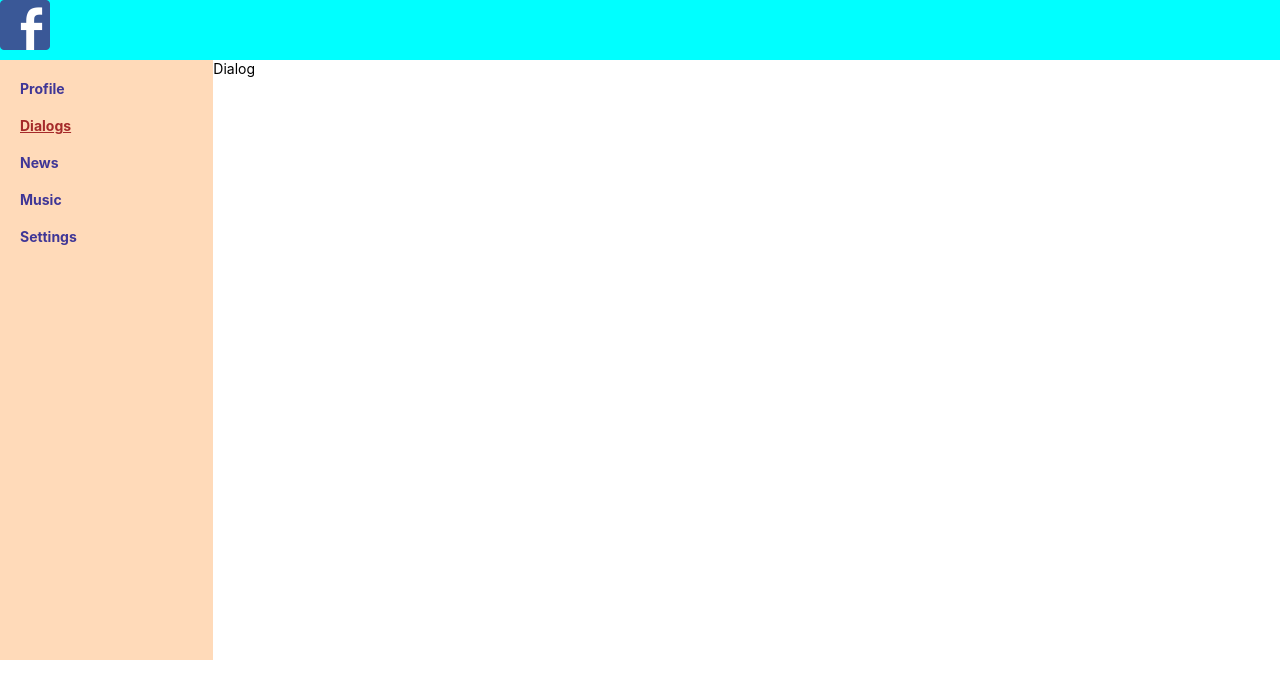
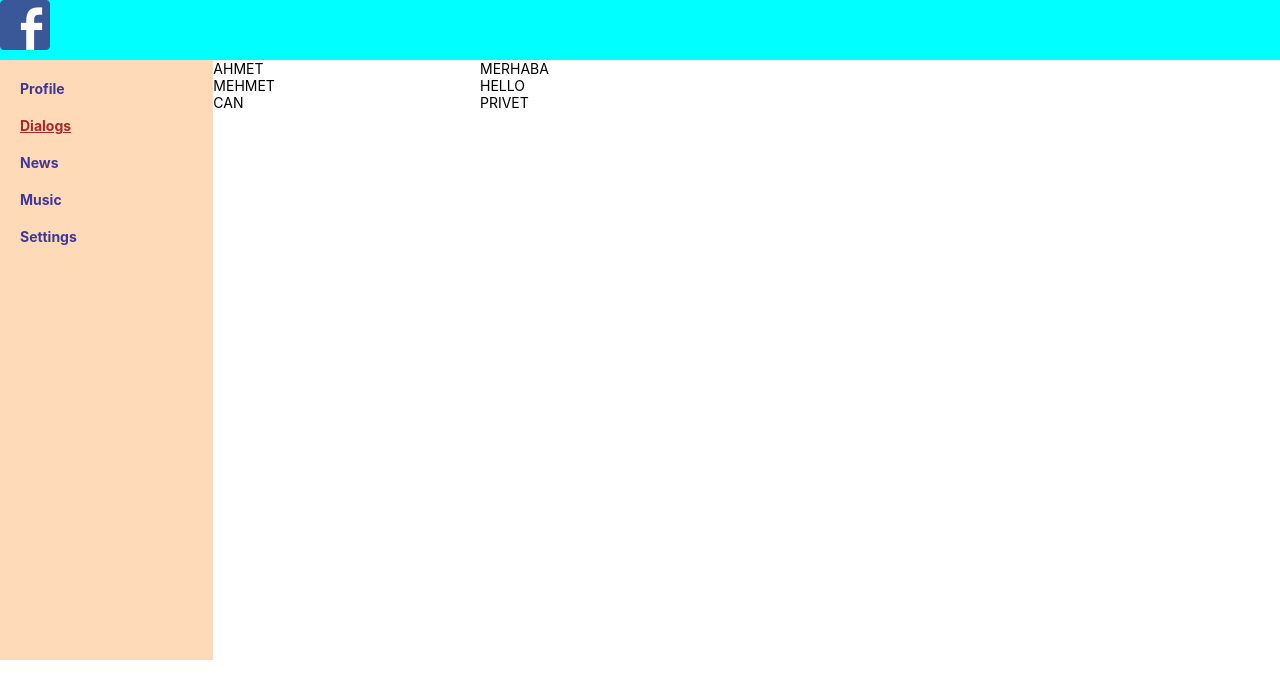
Before and after one commit to coffee8/react_social_media, a React (Create React App) app: page /dialogs in a window 1280 px wide. Shown: the top 698 px of the page. Built offline with nearby package versions, Linux system fonts and the light colour scheme.

Commit message:
dialogs component changed

```diff
--- a/src/components/Dialogs/Dialogs.jsx
+++ b/src/components/Dialogs/Dialogs.jsx
@@ -2,8 +2,20 @@ import styles from './Dialogs.module.css'
 
 const Dialogs = (props) => {
     return (
-        <div>
-            Dialog
+        <div className={styles.dialogs}>
+            <div className={styles.dialogItems}>
+                <div className={styles.dialog}>AHMET</div>
+                <div className={styles.dialog}>MEHMET</div>
+                <div className={styles.dialog}>CAN</div>
+            </div>
+
+
+            <div className={styles.messages}>
+                <div className={styles.message}>MERHABA</div>
+                <div className={styles.message}>HELLO</div>
+                <div className={styles.message}>PRIVET</div>
+            </div>
+
         </div>
     )
 }
--- a/src/components/Dialogs/Dialogs.module.css
+++ b/src/components/Dialogs/Dialogs.module.css
@@ -0,0 +1,20 @@
+.dialogs {
+    display: grid;
+    grid-template-columns: 3fr 9fr;
+}
+
+.dialogItems {
+
+}
+
+.dialog {
+
+}
+
+.messages {
+
+}
+
+.message {
+
+}
```
